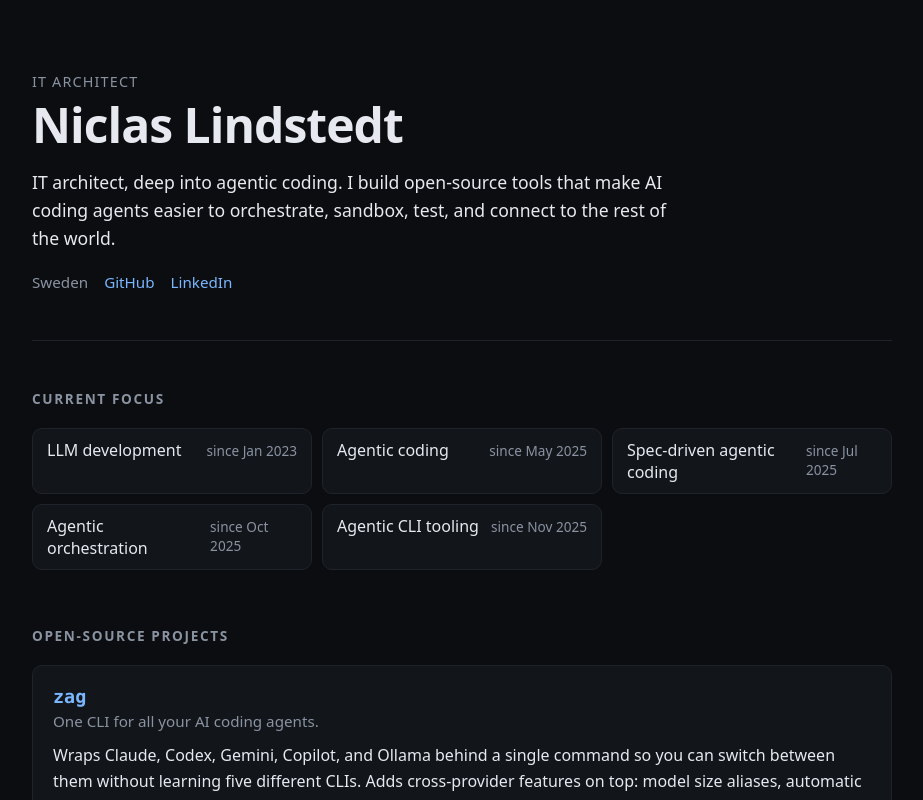
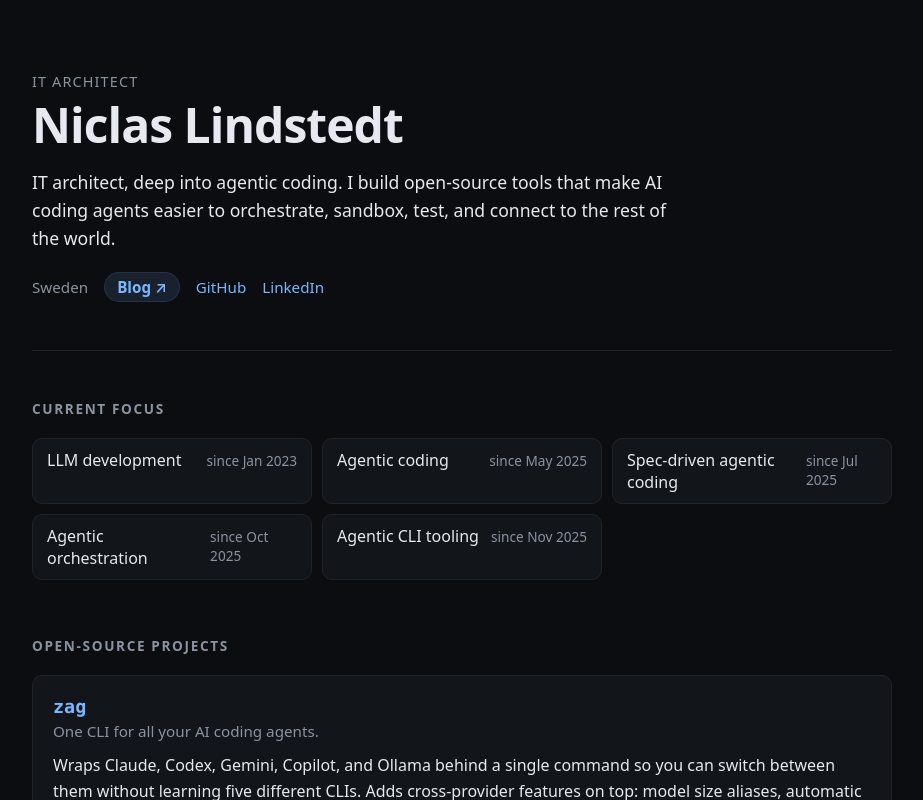
Before and after one commit to niclaslindstedt/cv, a React (Vite) app: page / in a window 1280 px wide. Shown: the top 800 px of the page, without its empty margins (178-1101 px from the left). Built offline with nearby package versions, Linux system fonts and the light colour scheme.

Commit message:
feat: add blog link to hero
Adds blog.niclaslindstedt.se as a required link in the CV schema and
renders it as an accent-pill in the hero meta row so it stands out from
the plain GitHub / LinkedIn links.

```diff
--- a/schemas/cv.schema.json
+++ b/schemas/cv.schema.json
@@ -26,10 +26,11 @@
     "links": {
       "type": "object",
       "additionalProperties": false,
-      "required": ["linkedin", "github"],
+      "required": ["linkedin", "github", "blog"],
       "properties": {
         "linkedin": { "type": "string", "format": "uri" },
-        "github": { "type": "string", "format": "uri" }
+        "github": { "type": "string", "format": "uri" },
+        "blog": { "type": "string", "format": "uri" }
       }
     },
     "focus": {
--- a/src/components/Hero.tsx
+++ b/src/components/Hero.tsx
@@ -10,6 +10,14 @@ export function Hero({ cv }: Props) {
       <p className="hero-summary">{cv.summary}</p>
       <div className="hero-meta">
         <span>{cv.location}</span>
+        <a
+          className="hero-blog"
+          href={cv.links.blog}
+          target="_blank"
+          rel="noreferrer"
+        >
+          Blog ↗
+        </a>
         <a href={cv.links.github} target="_blank" rel="noreferrer">
           GitHub
         </a>
--- a/src/data/cv.json
+++ b/src/data/cv.json
@@ -5,7 +5,8 @@
   "location": "Sweden",
   "links": {
     "linkedin": "https://www.linkedin.com/in/niclaslindstedt",
-    "github": "https://www.github.com/niclaslindstedt"
+    "github": "https://www.github.com/niclaslindstedt",
+    "blog": "https://blog.niclaslindstedt.se"
   },
   "summary": "IT architect, deep into agentic coding. I build open-source tools that make AI coding agents easier to orchestrate, sandbox, test, and connect to the rest of the world.",
   "focus": [
--- a/src/data/cv.types.ts
+++ b/src/data/cv.types.ts
@@ -51,7 +51,7 @@ export type CV = {
   name: string;
   title: string;
   location: string;
-  links: { linkedin: string; github: string };
+  links: { linkedin: string; github: string; blog: string };
   summary: string;
   focus: FocusArea[];
   projects: Project[];
--- a/src/styles.css
+++ b/src/styles.css
@@ -85,9 +85,24 @@ a:hover {
 .hero-meta {
   display: flex;
   flex-wrap: wrap;
+  align-items: center;
   gap: 16px;
   color: var(--fg-muted);
   font-size: 0.95rem;
+}
+
+.hero-blog {
+  padding: 4px 12px;
+  font-weight: 600;
+  color: var(--accent);
+  background: var(--accent-soft);
+  border: 1px solid var(--accent-soft);
+  border-radius: 999px;
+}
+
+.hero-blog:hover {
+  text-decoration: none;
+  border-color: var(--accent);
 }
 
 .section {
```
